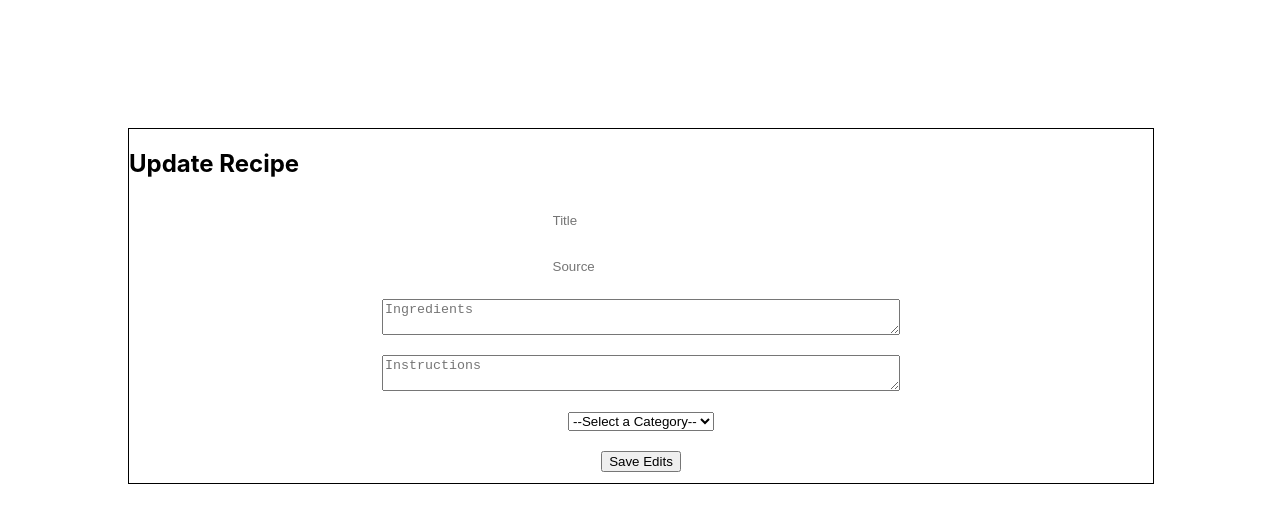
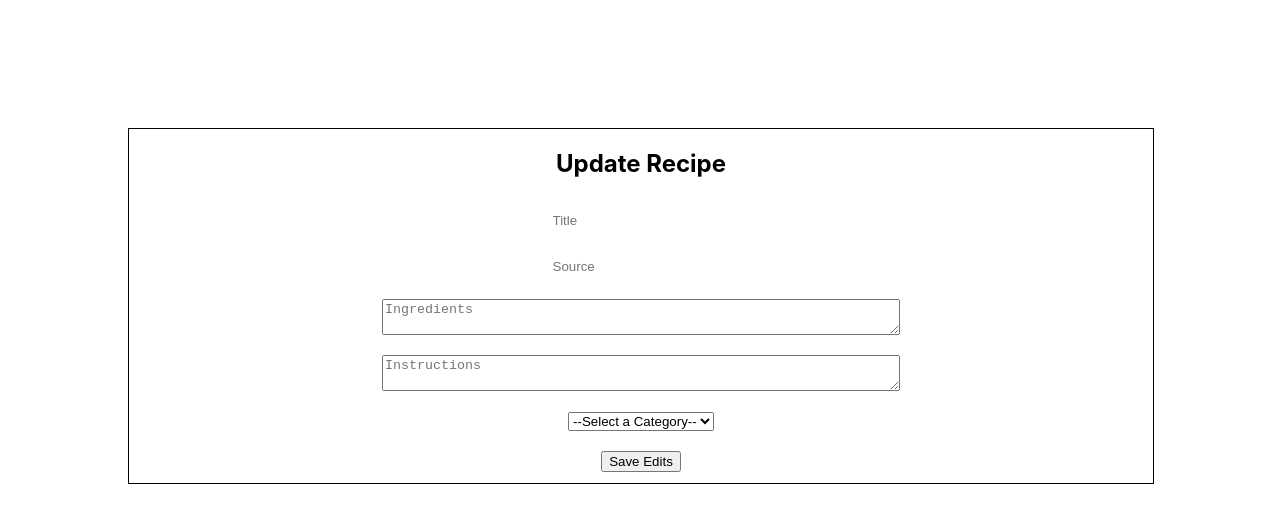
Before and after one commit to legacies-cookbook/front-end, a React (Create React App) app in the folder front-end/: page / in a window 1280 px wide. Shown: the top 510 px of the page. Built offline with nearby package versions, Linux system fonts and the light colour scheme.

Commit message:
minor adjustments to account for merge with remote origin

```diff
--- a/front-end/src/components/UpdateRecipe.css
+++ b/front-end/src/components/UpdateRecipe.css
@@ -6,6 +6,10 @@
   border: 1px solid black;
   overflow: hidden;
   margin: 10%;
+}
+
+.update-header {
+  text-align: center;
 }
 
 .update-form {
--- a/front-end/src/components/UpdateRecipe.js
+++ b/front-end/src/components/UpdateRecipe.js
@@ -54,7 +54,7 @@ const UpdateRecipe = (props) => {
 
   return (
     <div className='update-div'>
-      <h2>Update Recipe</h2>
+      <h2 className='update-header'>Update Recipe</h2>
       <form onSubmit={submitForm} className='update-form'>
         <input
           type='text'
```
Also changed, not shown: 1 other file (tests, documents, lock files or other folders).
